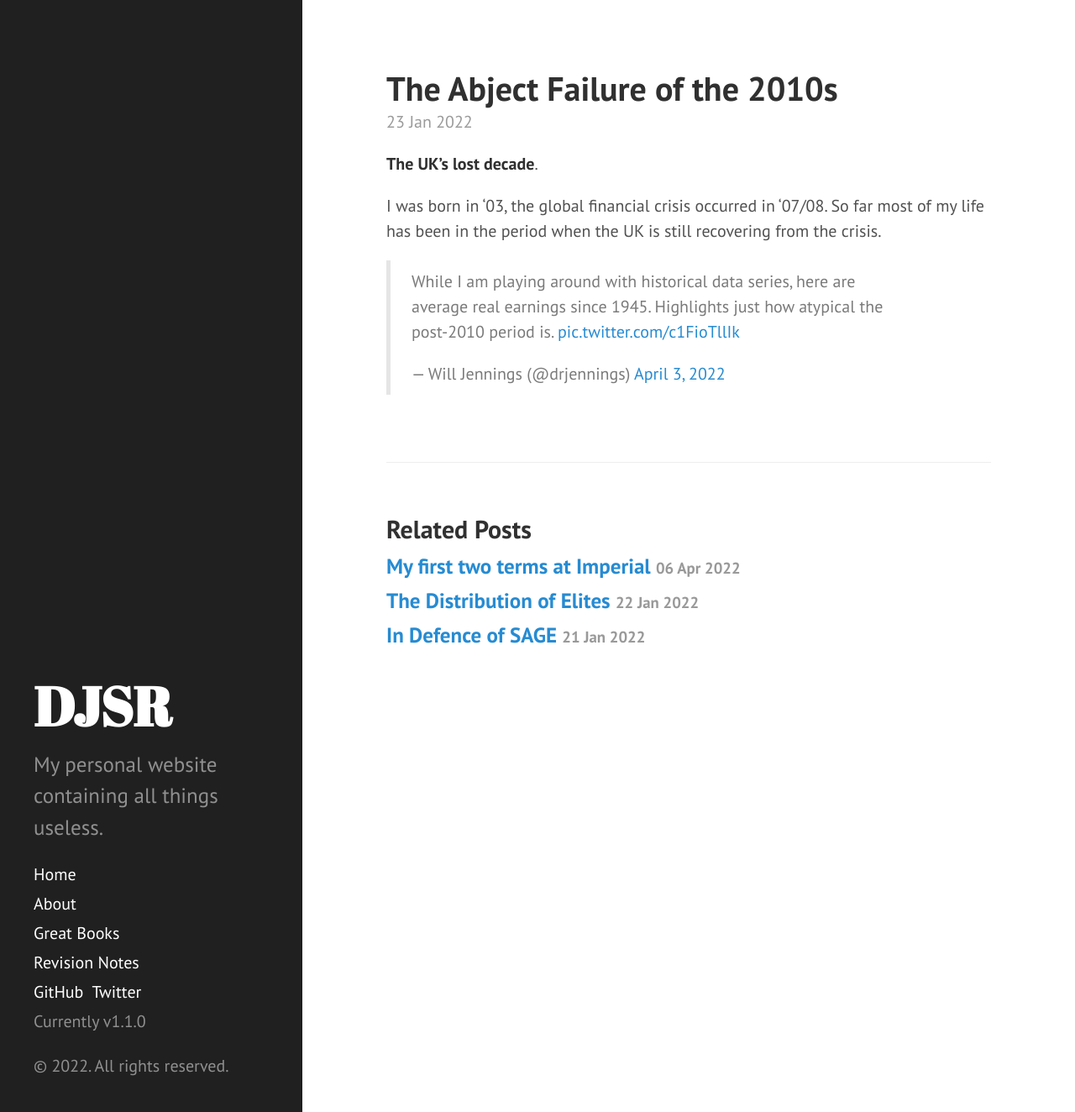
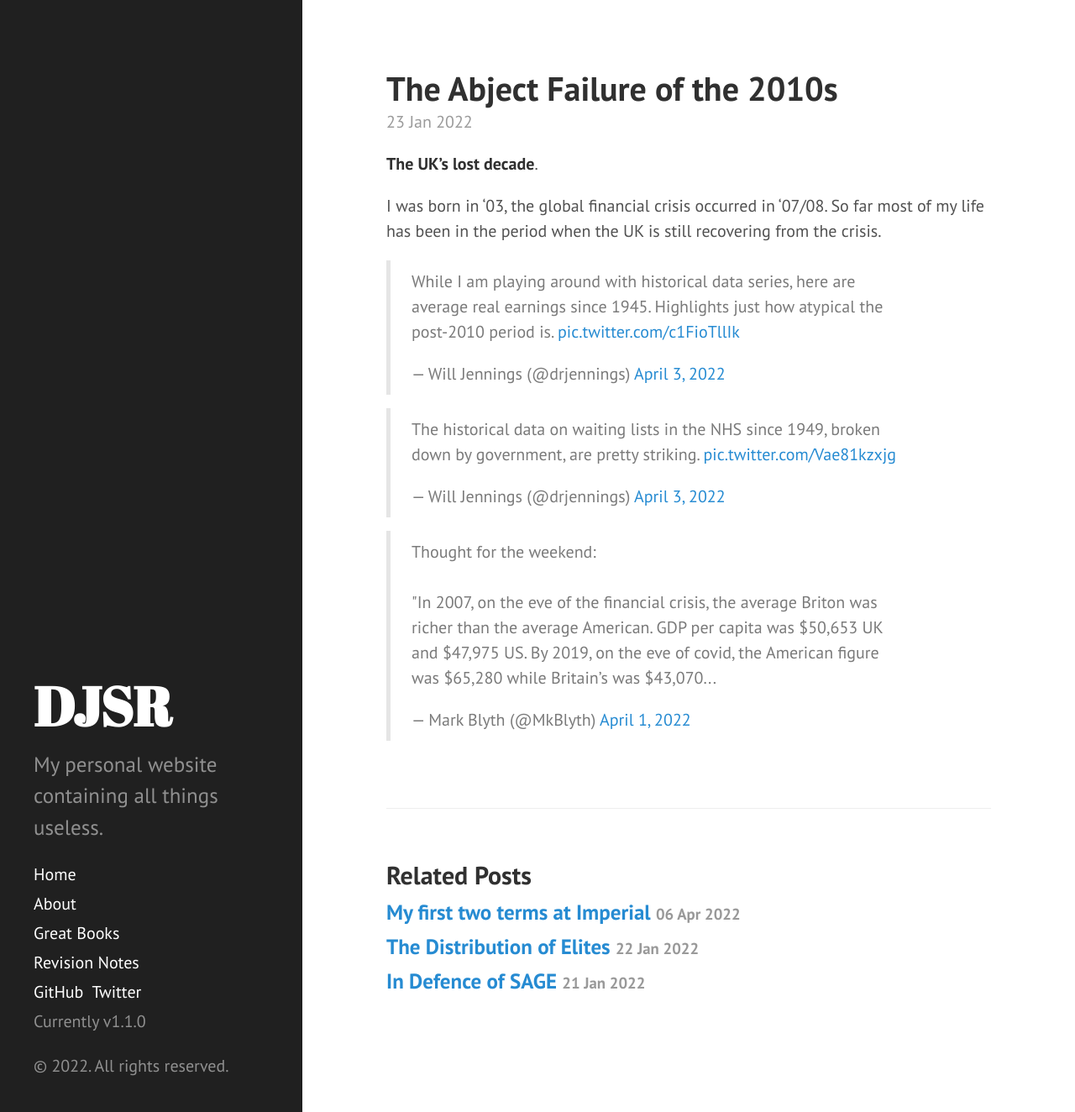
Before and after one commit to dansomrob/dansomrob.github.io, a Jekyll site: the page built from _posts/2022-01-23-lost_decade.md, in a window 1280 px wide and 1324 px high. Shown: the whole window at 84% size. Built offline with Jekyll 4.4.1, drawn with Linux system fonts in a browser that asks for light colours; comment, search, counter and statistics services are not loaded.

Commit message:
Update 2022-01-23-lost_decade.md

```diff
--- a/_posts/2022-01-23-lost_decade.md
+++ b/_posts/2022-01-23-lost_decade.md
@@ -7,3 +7,7 @@ title: The Abject Failure of the 2010s
 I was born in '03, the global financial crisis occurred in '07/08. So far most of my life has been in the period when the UK is still recovering from the crisis.
 
 <blockquote class="twitter-tweet"><p lang="en" dir="ltr">While I am playing around with historical data series, here are average real earnings since 1945. Highlights just how atypical the post-2010 period is. <a href="https://t.co/c1FioTllIk">pic.twitter.com/c1FioTllIk</a></p>&mdash; Will Jennings (@drjennings) <a href="https://twitter.com/drjennings/status/1510714049046196229?ref_src=twsrc%5Etfw">April 3, 2022</a></blockquote> <script async src="https://platform.twitter.com/widgets.js" charset="utf-8"></script>
+
+<blockquote class="twitter-tweet"><p lang="en" dir="ltr">The historical data on waiting lists in the NHS since 1949, broken down by government, are pretty striking. <a href="https://t.co/Vae81kzxjg">pic.twitter.com/Vae81kzxjg</a></p>&mdash; Will Jennings (@drjennings) <a href="https://twitter.com/drjennings/status/1510710262705410052?ref_src=twsrc%5Etfw">April 3, 2022</a></blockquote> <script async src="https://platform.twitter.com/widgets.js" charset="utf-8"></script>
+
+<blockquote class="twitter-tweet"><p lang="en" dir="ltr">Thought for the weekend:<br><br>&quot;In 2007, on the eve of the financial crisis, the average Briton was richer than the average American. GDP per capita was $50,653 UK and $47,975 US. By 2019, on the eve of covid, the American figure was $65,280 while Britain’s was $43,070...</p>&mdash; Mark Blyth (@MkBlyth) <a href="https://twitter.com/MkBlyth/status/1509942603013406726?ref_src=twsrc%5Etfw">April 1, 2022</a></blockquote> <script async src="https://platform.twitter.com/widgets.js" charset="utf-8"></script>
```
